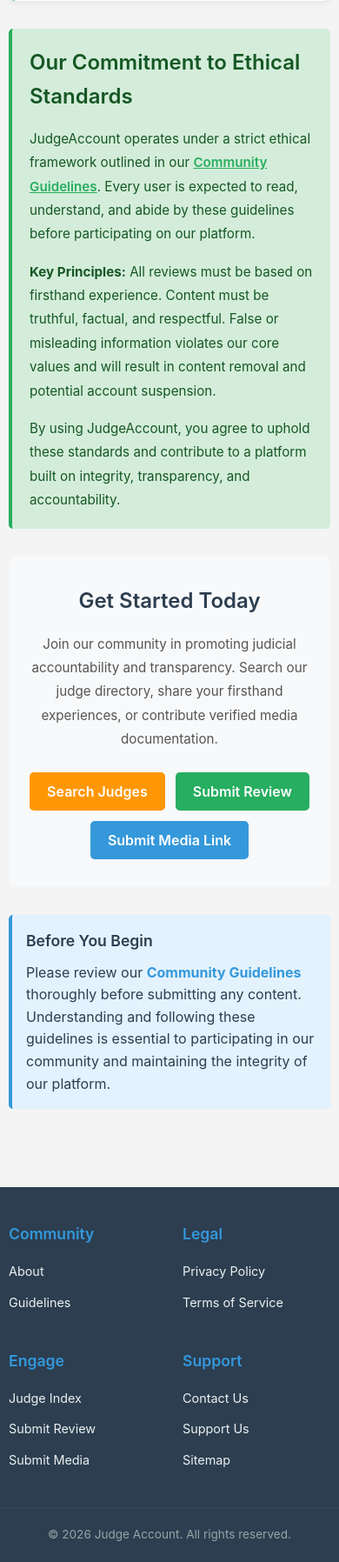
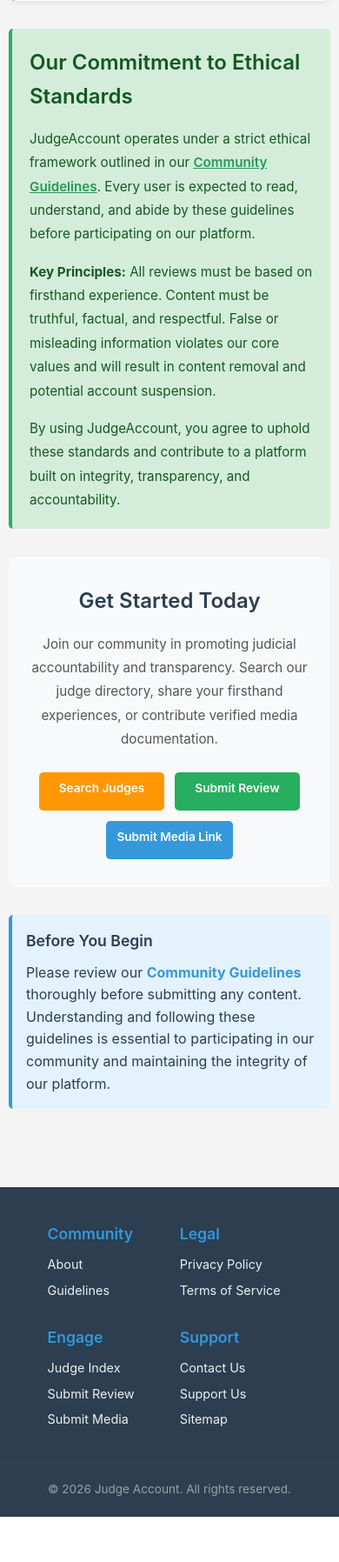
Before and after one commit to RodDog420/JudgeAccount, a Flask app: page /about in a window 390 px wide. Shown: the part 4197-5993 px from the top of the page at 87% size. After the commit the page ends 5941 px from the top, so only its background shows below. Run offline with Flask 3, Linux system fonts and the light colour scheme.

Commit message:
installing all the mobile fixes 2.2

```diff
--- a/app/static/css/base.css
+++ b/app/static/css/base.css
@@ -85,7 +85,7 @@ footer {
 .footer-section h3 {
     color: #3498db;
     font-size: 1.1rem;
-    margin-bottom: 1rem;
+    margin-bottom: 0.5rem;
     font-weight: 600;
 }
 
@@ -102,7 +102,7 @@ footer {
 }
 
 .footer-links li {
-    margin-bottom: 0.625rem;
+    margin-bottom: 0.25rem;
 }
 
 .footer-links a {
@@ -289,7 +289,7 @@ footer {
 }
 
 .contact-email-address {
-    font-size: 1.8rem;
+    font-size: clamp(1rem, 5vw, 1.8rem);
     margin: 0;
 }
 
@@ -811,7 +811,7 @@ footer {
 }
 
 .landing-guidelines-box a {
-    color: #27ae60;
+    color: #229954;
     font-weight: 600;
     text-decoration: underline;
 }
@@ -843,10 +843,10 @@ footer {
     /* Footer: 2 columns on phones (left: Community/Engage, right: Legal/Support) */
     /* Uses explicit grid placement to stack sections vertically within each column */
     .footer-container {
-        padding: 0 0.625rem;
+        padding: 0 clamp(1.5rem, 14vw, 4rem);
         max-width: 100%;
         grid-template-columns: repeat(2, 1fr);
-        gap: 1.875rem;
+        gap: clamp(1.25rem, 6vw, 3rem);
     }
 
     /* Explicit grid placement for 2-column phone layout */
@@ -952,7 +952,7 @@ DARK BLUES:
 REDS:
 #e74c3c - Red - Delete buttons, ban actions, error states
 #c0392b - Dark Red - Delete button hover
-#e74c3c (concern badge) - Alert/warning color
+#e74c3c - Concern badge - Alert/warning color
 #ff6b6b - Bright Red - Admin mode notice, admin links
 
 GREENS:
--- a/app/static/css/cards.css
+++ b/app/static/css/cards.css
@@ -69,6 +69,8 @@
     color: #555;
     line-height: 1.8;
     font-size: 1rem;
+	overflow-wrap: break-word;
+    word-wrap: break-word;
 }
 .no-reviews {
     text-align: center;
@@ -139,6 +141,8 @@
     line-height: 1.8;
     font-size: 1rem;
     margin-bottom: 1.25rem;
+	overflow-wrap: break-word;
+    word-wrap: break-word;
 }
 .content-footer {
     display: flex;
--- a/app/static/css/components.css
+++ b/app/static/css/components.css
@@ -325,6 +325,7 @@
     margin-top: 1.25rem;
     display: flex;
     gap: 0.625rem;
+	flex-wrap: wrap;
 }
 .admin-mode-notice {
     color: #e74c3c;
@@ -624,9 +625,22 @@
 .spacing-paragraph {
     margin: 0.3125rem 0;
 }
+
+
 /* ==========================================================================
    ADMIN TABLE MOBILE RESPONSIVE
    ========================================================================== */
+
+
+@media (max-width: 47.9375rem) {
+    .btn {
+        min-width: auto;
+        padding: clamp(0.5rem, 2vw, 0.625rem) clamp(0.75rem, 3vw, 1rem);
+        font-size: clamp(0.85rem, 3.5vw, 1rem);
+        flex: 0 0 auto;
+    }
+}
+
 
 @media (max-width: 48rem) {
     /* Remove min-width constraints on mobile */
--- a/app/templates/guidelines.html
+++ b/app/templates/guidelines.html
@@ -65,7 +65,7 @@
         <p>Deliberately false, fabricated, or materially misleading information is prohibited. While we acknowledge that reviews necessarily contain subjective assessments of personal courtroom experiences, factual assertions must be accurate and made in good faith. Users may not knowingly misrepresent dates, case outcomes, statements made in court, or other verifiable facts. Media links must direct to legitimate news sources or official court documents; fabricated articles or doctored documents will result in immediate account suspension.</p>
 
         <h4>Conflicts of Interest</h4>
-        <p>Reviewing a judge before whom you never personally appeared, reviewing yourself (if you are a judicial officer or attorney), reviewing family members who are judges, or any submission where lack of personal experience or personal bias fundamentally compromises the credibility and objectivity required for legitimate judicial review. Users must have direct, firsthand courtroom experience with the judge to submit a review.</p>
+        <p>Reviewing a judge before whom you never personally appeared, reviewing yourself (if you are a judicial officer), reviewing family members who are judges, or any submission where lack of personal experience or personal bias fundamentally compromises the credibility and objectivity required for legitimate judicial review. Users must have direct, firsthand courtroom experience with the judge to submit a review.</p>
 
         <h4>Other Violations</h4>
         <p>Additional prohibited content includes:</p>
```
Also changed, not shown: app/templates/admin_dashboard.html (+8 -8 lines).
